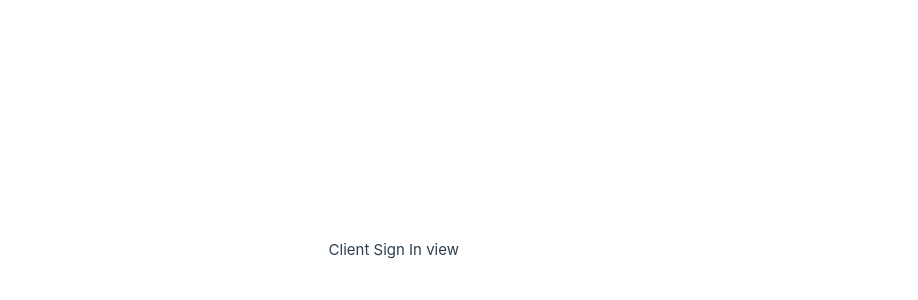
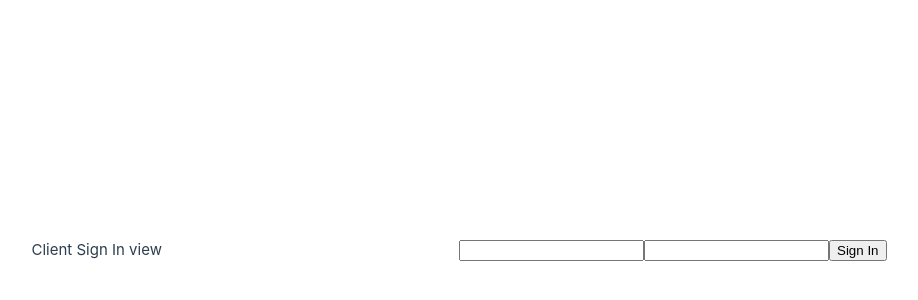
Before and after one commit to LunchBox/module_bb, a Vue app: page /signin in a window 1280 px wide. Shown: the part 150-450 px from the top of the page, without its empty margins (181-1099 px from the left). Built offline with nearby package versions, Linux system fonts and the light colour scheme.

Commit message:
beable to login client

```diff
--- a/src/views/Client/SignIn.vue
+++ b/src/views/Client/SignIn.vue
@@ -1,3 +1,25 @@
+<script setup>
+import { ref } from "vue";
+import { useAuth } from "@/composables/useAuth";
+const { clientSignIn } = useAuth();
+
+const formData = ref({
+  email: null,
+  password: null,
+});
+
+async function onSubmit() {
+  const { email, password } = formData.value;
+  await clientSignIn(email, password);
+}
+</script>
 <template>
   <div>Client Sign In view</div>
+  <div>
+    <form @submit.prevent="onSubmit">
+      <input type="text" v-model="formData.email" />
+      <input type="password" v-model="formData.password" />
+      <button>Sign In</button>
+    </form>
+  </div>
 </template>
```
